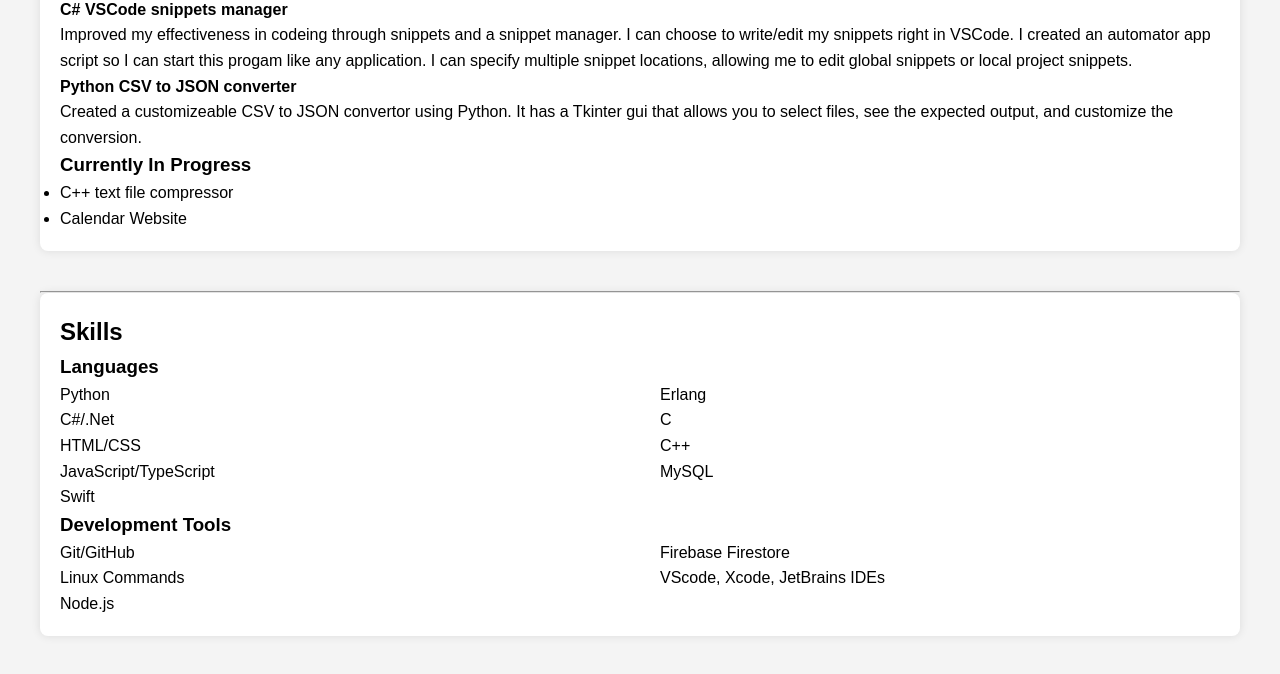
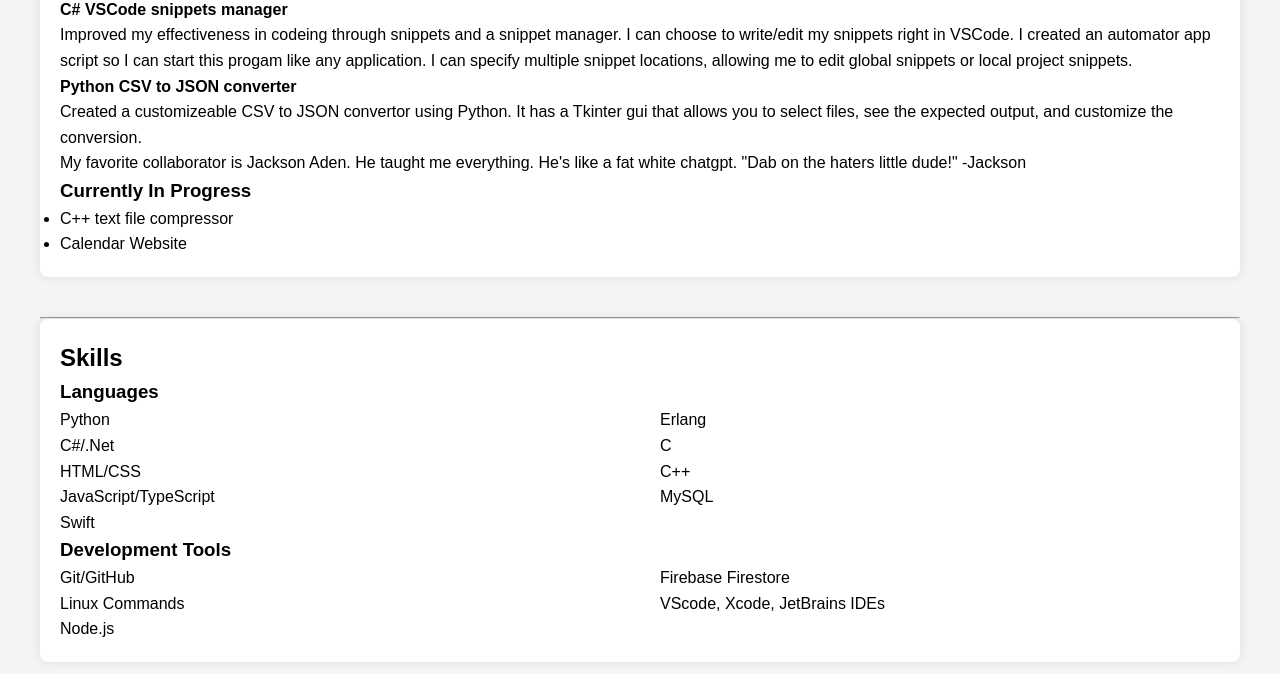
Before and after one commit to alexanderdombroski/cse290r, a plain HTML site: page index.html in a window 1280 px wide. Shown: the part 979-1653 px from the top of the page. Drawn offline with Linux system fonts and the light colour scheme.

Commit message:
Feat: Stinky boi

```diff
--- a/index.html
+++ b/index.html
@@ -58,6 +58,9 @@
             <h4>Python CSV to JSON converter</h4>
             <p>Created a customizeable CSV to JSON convertor using Python. It has a Tkinter gui that allows you to select files, see the expected output, and customize the conversion.</p>
 
+                        <p>My favorite collaborator is Jackson Aden. He taught me everything. He's like a fat white chatgpt. "Dab on the haters little dude!" -Jackson</p>
+
+
             <h3>Currently In Progress</h3>
             <ul>
                 <li>C++ text file compressor</li>
```
Also changed, not shown: stinky.txt (added).
